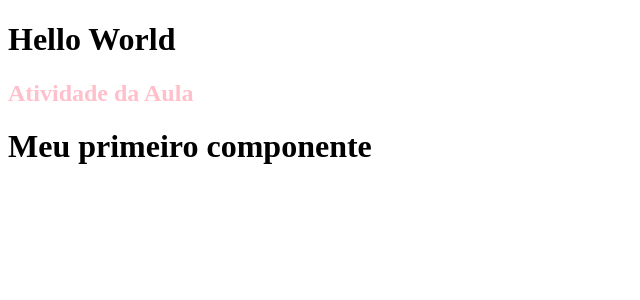
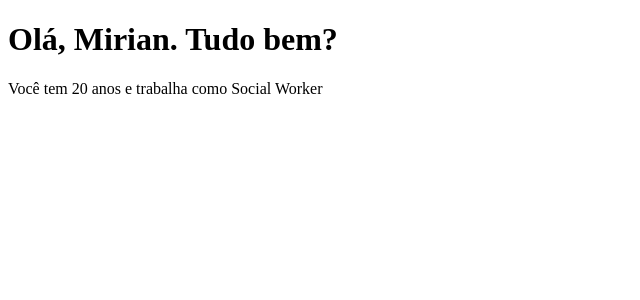
Before and after one commit to zagvii/React-Curso, a React (Vite) app in the folder hello-world/: page / in a window 1280 px wide. Shown: the top 300 px of the page, without its empty margins (0-640 px from the left). Built offline with nearby package versions, Linux system fonts and the light colour scheme.

Commit message:
templateExpression

```diff
--- a/hello-world/src/App.jsx
+++ b/hello-world/src/App.jsx
@@ -1,5 +1,6 @@
 // components
-import FirstComponent from './components/FirstComponent'
+// import FirstComponent from './components/FirstComponent'
+import TemplateExpression from './components/TemplateExpression'
 
 // CSS
 import './App.css'
@@ -7,9 +8,10 @@ import './App.css'
 function App() {
   return (
     <>
-      <h1>Hello World</h1>
+      {/*<h1>Hello World</h1>
       <h2>Atividade da Aula</h2>
-      <FirstComponent />
+      <FirstComponent />*/}
+      <TemplateExpression />
     </>
   )
 }
--- /dev/null
+++ b/hello-world/src/components/TemplateExpression.jsx
@@ -0,0 +1,20 @@
+const TemplateExpression = () => {
+
+    const name = 'Mirian';
+    const userData = {
+        age: 20,
+        job: "Social Worker"
+    }
+
+    return (
+        <div>
+            <h1>Olá, {name}. Tudo bem?</h1>
+            <p>Você tem {userData.age} anos e trabalha como {userData.job}</p>
+            <p>{console.log("React")}</p>
+            {/* As chaves servem para eexecutar código JS */}
+        </div>
+    )
+
+}
+
+export default TemplateExpression
```
